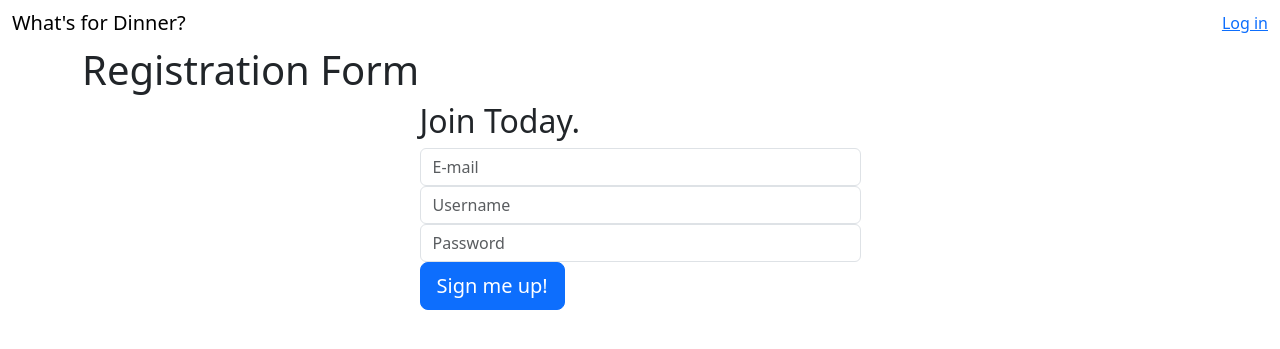
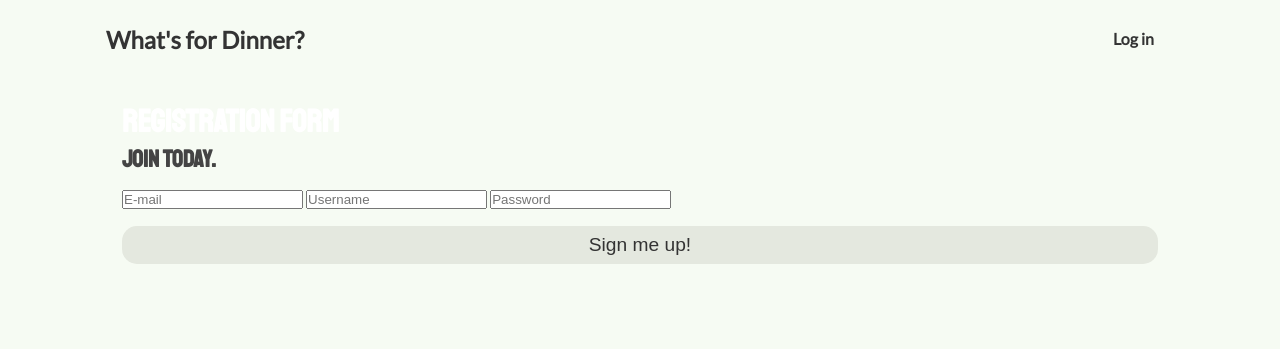
Before and after one commit to DLMedeiro/Check-The-Pantry, a Flask app: page /register in a window 1280 px wide. Shown: the top 349 px of the page. Run offline with Flask 2, Linux system fonts and the light colour scheme; parts of the project's set-up code (start-up, migrations or seed data) failed here and were passed over; some libraries are stand-ins or nearby versions.

Commit message:
Styling of some pages complete

```diff
--- /dev/null
+++ b/static/styles.css
@@ -0,0 +1,337 @@
+/* BODY */
+* {
+    margin: 0;
+    padding:0;
+    box-sizing: border-box;
+      /* prevents padding from taking up the width */
+  }
+  body {
+    font-family:'Lato', sans-serif;
+    background:var(--color-medium1);
+    line-height: 1.5rem;
+    color:var(--color-light);
+
+  }
+  a {
+    color: var(--color-dark);
+    text-decoration: none;
+  }
+  ul {
+    list-style: none;
+  }
+  h1, h2, h3, h4, h5, h6 {
+    font-family: 'Staatliches', cursive;
+    line-height: 1.3rem;
+    margin: 1rem 0;
+  }
+  h1 {
+    font-size: 2rem;
+  }
+  p {
+    margin-bottom:1rem;
+  }
+  img {
+    width: 100%;
+      /* decreases size of images when creating the grid for the main content - without, grid is too big */
+  }
+/* VARIABLES */
+:root {
+    --color-light: white;
+    --color-medium1:rgb(246, 251, 243);
+    --color-medium2:#444;
+    --color-dark:#333;
+    --accent1:rgb(108, 105, 105);
+    --accent2: rgb(101, 170, 17);
+    --accent3: rgb(228, 232, 223);
+    --accent4:#ff3700;
+    --max-width: 1100px;
+  }
+
+
+/* UTILITIES */
+ /* Container */
+ .container {
+    max-width: var(--max-width);
+    overflow: hidden;
+    margin: auto;
+    padding: 1rem 2rem;
+  }
+
+
+.drk-container h1, h2, p{
+    color:var(--color-medium2);
+}
+.drk-container li{
+    color:var(--accent1);
+}
+.center-title{
+    text-align: center;
+    border-top: 2px solid var(--color-dark);
+    padding-top: 1rem;
+}
+/* .btn-search */
+
+/* Like buttons */
+.btn-primary {
+    display: inline-block;
+    padding: .5rem 1rem;
+    border:none;
+    border-radius: 15px;
+    margin-top: 1rem;
+    font-size: 1.2rem;
+    text-decoration: none;
+    transition: all 0.3s ease-in;
+    background: var(--accent3);
+    color:var(--color-dark)
+}
+.btn-profile {
+    display: inline-block;
+    padding: .5rem 1rem;
+    border:var(--accent2) 1px solid;
+    margin-top: 1rem;
+    font-size: 1.2rem;
+    text-decoration: none;
+    transition: all 0.3s ease-in;
+    background: transparent;
+    color:var(--color-dark);
+    width: 100%;
+    border-radius: 5px;
+}
+.btn-search {
+    display: inline-block;
+    padding: .5rem 1rem;
+    border:var(--accent2) 1px solid;
+    margin-top: 1rem;
+    font-size: 1.2rem;
+    text-decoration: none;
+    transition: all 0.3s ease-in;
+    background: var(--color-medium1);
+    color:var(--color-dark);
+    width: 100%;
+    border-radius: 5px;
+}
+.btn-secondary {
+    display: inline-block;
+    padding: .5rem 1rem;
+    border:none;
+    border-radius: 15px;
+    margin-top: 1rem;
+    font-size: 1.2rem;
+    text-decoration: none;
+    transition: all 0.3s ease-in;
+    background: var(--accent2);
+    color:var(--color-light);
+}
+
+.btn-search:hover{
+    background: var(--accent2);
+    color:var(--color-light);
+}
+.btn-primary:hover, .btn-comment:hover, .btn-profile:hover{
+    background: var(--accent2);
+    color:var(--color-light);
+}
+.btn-secondary:hover{
+    background: var(--accent3);
+    color:var(--color-dark);
+}
+
+/* Comment Buttons */
+.btn-comment{
+    display: inline-block;
+    padding: .5rem 1rem;
+    border:none;
+    width: 100%;
+    text-align: center;
+    margin-top: 1rem;
+    font-size: 1.2rem;
+    text-decoration: none;
+    transition: all 0.3s ease-in;
+    background: var(--accent3);
+    color:var(--color-dark)
+}
+.btn-comment-edit{
+    display: inline-block;
+    padding: .5rem 1rem;
+    border:none;
+    text-align: center;
+    font-size: 1rem;
+    text-decoration: underline;
+    transition: all 0.3s ease-in;
+    color:var(--accent2)
+}
+.btn-delete{
+    display: inline-block;
+    padding: .5rem 1rem;
+    border:none;
+    text-align: center;
+    font-size: 1rem;
+    text-decoration: none;
+    transition: all 0.3s ease-in;
+    color:var(--accent4);
+    width: 100%;
+    background-color: transparent;
+}
+
+.btn-delete:hover{
+    text-decoration: underline;
+}
+
+/* NAVBAR */
+#navbar{
+    background: var(--color-medium1);
+    position: sticky;
+    top: 0;
+      /* position sticky needs top call out also */
+    z-index: 2;
+  }
+    #navbar .container {
+      display:grid;
+      grid-template-columns: 6fr 3fr;
+      align-items:center;
+      padding: 1rem;
+      }
+      /* LOGO */
+        .app_name {
+          width: 500px;
+          font-size: 1.5rem;
+          font-weight: bold;
+          padding-top:.75rem;
+          padding-bottom:.75rem;
+          text-decoration: none;
+        }
+
+      /* NAV-MENU */
+        .app_name:hover{
+            color:var(--accent2)
+        }
+        .nav-menu {
+            display:flex;
+                /* moves items into a row */
+            justify-self: end;
+                /* push to right */
+            margin-bottom: 0;
+        }
+
+        .nav-menu li a{
+          font-size: 1rem;
+          font-weight: bold;
+          padding:.75rem;
+          text-decoration: none;
+        }
+        .nav-menu li a.current{
+          background:var(--accent1);
+          color:var(--color-light);
+        }
+        .spacer{
+            padding: .5rem;
+            border-bottom: 2px solid transparent;
+        }
+        .spacer:hover{
+            border-bottom: 2px solid var(--accent2);
+        }
+
+/* SHOWCASE */
+#showcase {
+    background:url('../static/images/homepage_search2.jpg') no-repeat center center/cover;
+    position:relative;
+  }
+      .showcase-container{
+        display:grid;
+        justify-content: center;
+        align-items:center;
+        height:50vh;
+      }
+      .showcase-content {
+        padding: 1rem;
+        z-index: 1;
+        opacity:.9;
+        color: var(--color-medium2);
+        }
+#search_form input, .btn {
+        width: 100%;
+        padding: .5rem;
+        margin-bottom:.25rem;
+      }
+  /* Overlay */
+    #showcase::before {
+      position:absolute;
+      content: "";
+      top:0;
+      left:0;
+      height:100%;
+      width: 100%;
+      background-color: var(--color-light);
+      opacity:.5;
+    }
+
+/* CONTENT */
+#main {
+    color:var(--color-dark);
+  }
+
+  #search-results {
+    display: grid;
+    grid-template-columns: repeat(3, 1fr);
+    grid-gap: 1rem;
+  }
+
+  .card {
+    background:var(--accent3);
+    padding: 10px;
+    color:var(--color-dark);
+  }
+
+  .card h4{
+      text-align: center;
+  }
+
+  /* Comments */
+.showcase-container .comments{
+    display:grid;
+    grid-template-columns: repeat(2, 1fr);
+      /* make room for an extra item */
+    justify-content: left;
+    align-items:center;
+    /* height:50vh; */
+    /* overflow:hidden; */
+  }
+
+.showcase-content .comments{
+    padding: 1rem;
+    z-index: 1;
+    opacity:.9;
+    }
+
+/* Edit Profile Form */
+#profile-edit-form .form-group {
+    margin-bottom: 20px;
+  }
+
+  #profile-edit-form label {
+    display: block;
+    margin-bottom: 5px;
+  }
+    /* display block = pushes on to the next line */
+
+    #profile-edit-form input,
+    #profile-edit-form textarea {
+      width:100%;
+        /* Makes the boxes go all the way across */
+      padding: 10px;
+        /* increases space around boxes */
+      border:1px #ddd solid;
+        /* defines box line detail */
+    }
+
+    #profile-edit-form textarea {
+      height:200px;
+    }
+      /* increases the size of the free text area */
+
+  /* Focus states of inpute (color around boxes when clicked */
+    #profile-edit-form input:focus,
+    #profile-edit-form textarea:focus, #search_form input:focus {
+      outline:none;
+      border-color:var(--accent2);
+    }
--- a/templates/base.html
+++ b/templates/base.html
@@ -5,51 +5,55 @@
   <meta charset="UTF-8">
   <title>What's for Dinner?</title>
 
-  <link rel="stylesheet"
-        href="https://unpkg.com/bootstrap/dist/css/bootstrap.css">
+  <link rel="stylesheet" href="/static/styles.css">
+  <!-- <link rel="stylesheet"
+        href="https://unpkg.com/bootstrap/dist/css/bootstrap.css"> -->
   <script src="https://unpkg.com/jquery"></script>
   <script src="https://unpkg.com/popper"></script>
   <script src="https://unpkg.com/bootstrap"></script>
 
   <link rel="stylesheet"
         href="https://use.fontawesome.com/releases/v5.3.1/css/all.css">
-  <!-- <link rel="stylesheet" href="/static/stylesheets/style.css"> -->
   <link rel="shortcut icon" href="/static/favicon.ico">
+
+  <link
+  rel="stylesheet"
+  href="https://cdnjs.cloudflare.com/ajax/libs/font-awesome/5.13.0/css/all.min.css"
+  integrity="sha256-h20CPZ0QyXlBuAw7A+KluUYx/3pK+c7lYEpqLTlxjYQ="
+  crossorigin="anonymous"/>
+  <link rel="preconnect" href="https://fonts.gstatic.com">
+  <link href="https://fonts.googleapis.com/css2?family=Lato&family=Staatliches&display=swap" rel="stylesheet">
 </head>
 
 <body>
-<nav class="navbar navbar-expand">
-  <div class="container-fluid">
-    <div class="navbar-header">
-      <a href="/" class="navbar-brand">
-        <!-- <img src="/static/images/warbler-logo.png" alt="logo"> -->
-        <span>What's for Dinner?</span>
-      </a>
+  <nav id="navbar">
+		<div class="container">
+		  <a href="/" class = app_name>What's for Dinner?</a>
+
+      <ul class="nav-menu">
+        {% if not g.user %}
+        <div class="spacer">
+          <li><a href="/login">Log in</a></li>
         </div>
-    <ul class="nav navbar-nav navbar-right">
-      <!-- {% if request.endpoint != None %}
-      <li>
-        <form class="navbar-form navbar-right" action="/users">
-          <input name="q" class="form-control" placeholder="Search Warbler" id="search">
-          <button class="btn btn-default">
-            <span class="fa fa-search"></span>
-          </button>
-        </form>
-      </li>
-      {% endif %} -->
-      {% if not g.user %}
-      <li><a href="/login">Log in</a></li>
         {% else %}
+        <div class="spacer">
           <li>
             <a href="/profile">{{ g.user.username }}'s Profile</a>
           </li>
+        </div>
         <!-- remove user id from url -->
+        <div class="spacer">
           <li><a href="/users/{{ g.user.id }}/favorites">Favorites</a></li>
+        </div>
+        <div class="spacer">
           <li><a href="/logout">Log out</a></li>
+        </div>
         {% endif %}
       </ul>
+
     </div>
   </nav>
+
 <div class="container">
   {% for category, message in get_flashed_messages(with_categories=True) %}
     <div class="alert alert-{{ category }}">{{ message }}</div>
@@ -57,9 +61,7 @@
 
   {% block content %}
   {% endblock %}
-
 </div>
-<!-- <script src="http://unpkg.com/axios/dist/axios.js"></script> -->
 
 </body>
 </html>
```
Also changed, not shown: static/recipe.js (+8 -6 lines), templates/details.html (+18 -23 lines), templates/favorites.html (+10 -0 lines), templates/homepage.html (+16 -35 lines), templates/profile.html (+35 -16 lines), static/images/homepage_search.jpg (added), static/images/homepage_search1.jpg (added), static/images/homepage_search2.jpg (added), 1 other file. Lines whose indentation alone changed are shown as unchanged.
